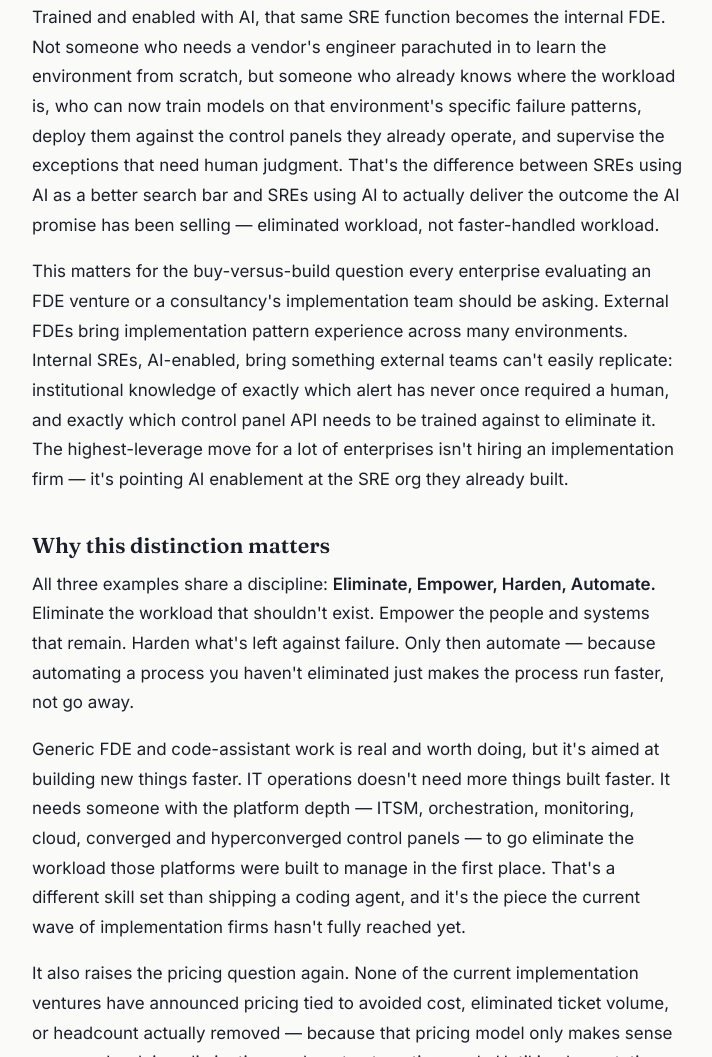
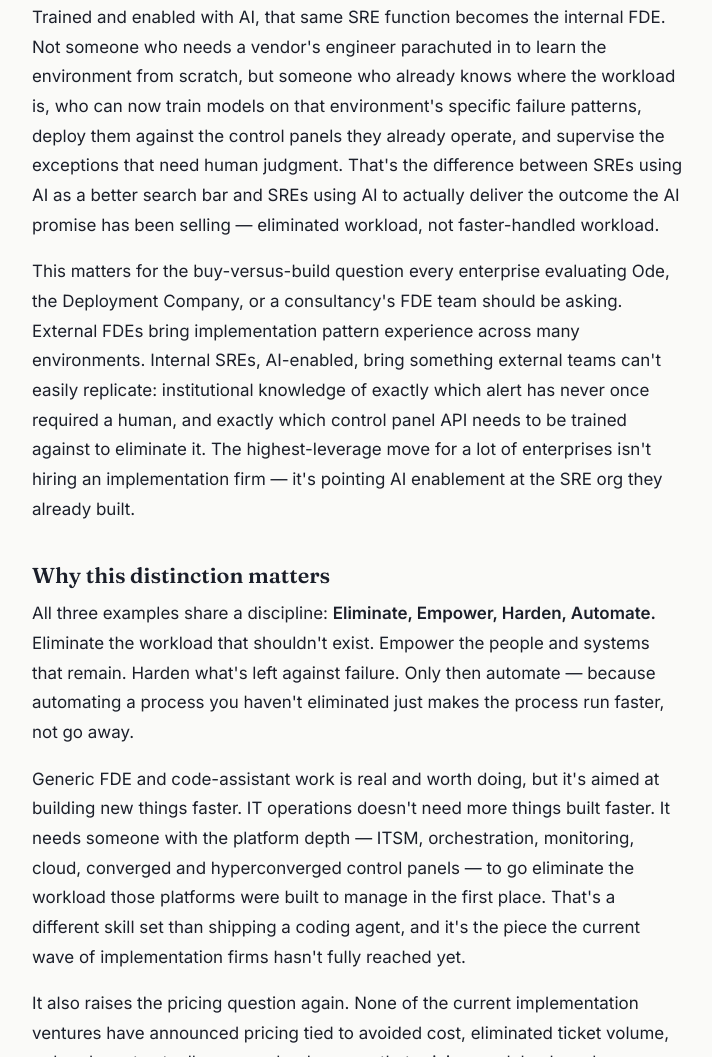
Before and after one commit to murthymln17/Murthymalapaka-website, a plain HTML site: page insights/it-operations-forward-deployed-engineers/index.html in a window 1280 px wide. Shown: the part 3415-4472 px from the top of the page, without its empty margins (282-994 px from the left). Drawn offline with Linux system fonts and the light colour scheme.

Commit message:
Restore author's original naming of FDE ventures in new insight (#15)
Ode (with Anthropic) verified as real; revert the genericized sentence
to the draft's exact wording.


Claude-Session: https://claude.ai/code/session_012qNVqmXPMj3ZpWLjJyUNKe

Co-authored-by: Claude <noreply@anthropic.com>

```diff
--- a/insights/it-operations-forward-deployed-engineers/index.html
+++ b/insights/it-operations-forward-deployed-engineers/index.html
@@ -122,7 +122,7 @@
       <p>There's a piece of this that the external-vendor framing misses entirely: enterprises don't need to import forward-deployed talent to get this done. They've already been investing in it for years, under a different title.</p>
       <p>Site reliability engineers already have the thing that makes an FDE valuable in the first place — deep, working knowledge of the platform surface: the ITSM system, the monitoring stack, the orchestration layer, the cloud and converged infrastructure, and the control panels underneath all of it. What most SRE organizations haven't had is the AI and Gen AI enablement to turn that platform knowledge into elimination at scale. They've been doing the work the traditional way — runbooks, scripted automation, manual correlation across tools — because that was the available toolset.</p>
       <p>Trained and enabled with AI, that same SRE function becomes the internal FDE. Not someone who needs a vendor's engineer parachuted in to learn the environment from scratch, but someone who already knows where the workload is, who can now train models on that environment's specific failure patterns, deploy them against the control panels they already operate, and supervise the exceptions that need human judgment. That's the difference between SREs using AI as a better search bar and SREs using AI to actually deliver the outcome the AI promise has been selling — eliminated workload, not faster-handled workload.</p>
-      <p>This matters for the buy-versus-build question every enterprise evaluating an FDE venture or a consultancy's implementation team should be asking. External FDEs bring implementation pattern experience across many environments. Internal SREs, AI-enabled, bring something external teams can't easily replicate: institutional knowledge of exactly which alert has never once required a human, and exactly which control panel API needs to be trained against to eliminate it. The highest-leverage move for a lot of enterprises isn't hiring an implementation firm — it's pointing AI enablement at the SRE org they already built.</p>
+      <p>This matters for the buy-versus-build question every enterprise evaluating Ode, the Deployment Company, or a consultancy's FDE team should be asking. External FDEs bring implementation pattern experience across many environments. Internal SREs, AI-enabled, bring something external teams can't easily replicate: institutional knowledge of exactly which alert has never once required a human, and exactly which control panel API needs to be trained against to eliminate it. The highest-leverage move for a lot of enterprises isn't hiring an implementation firm — it's pointing AI enablement at the SRE org they already built.</p>
 
       <h2>Why this distinction matters</h2>
       <p>All three examples share a discipline: <strong>Eliminate, Empower, Harden, Automate.</strong> <a href="/insights/ai-native-it-operations/">Eliminate the workload that shouldn't exist. Empower the people and systems that remain. Harden what's left against failure. Only then automate</a> — because automating a process you haven't eliminated just makes the process run faster, not go away.</p>
```
